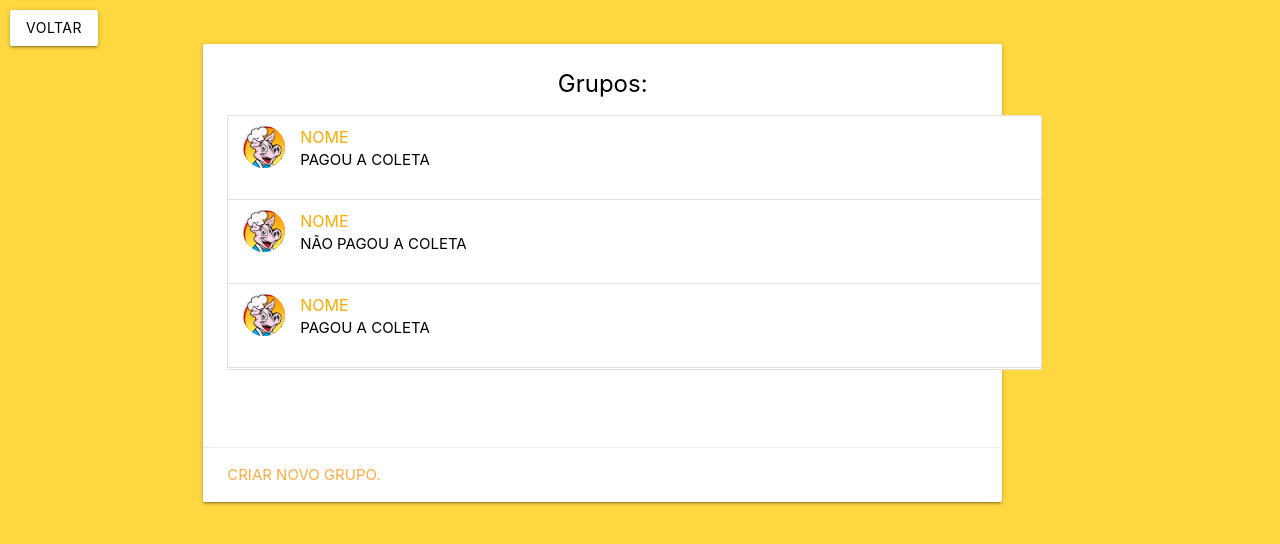
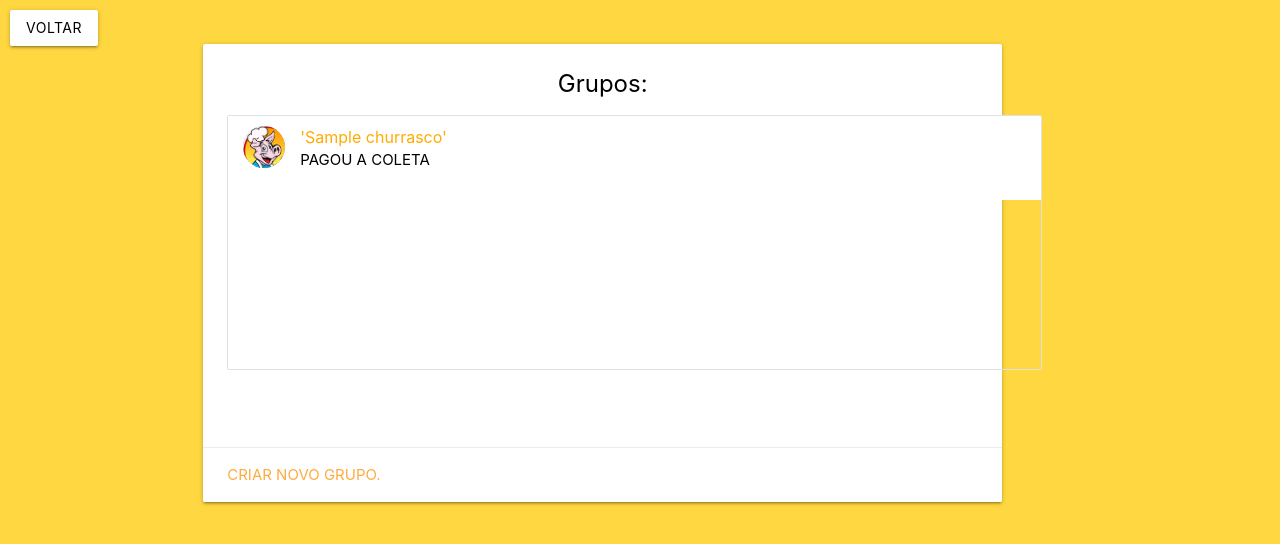
Before and after one commit to AmadorZcv/nosso-churrasco, a PHP site: page /tabs/grupo/grupo.php in a window 1280 px wide. Shown: the top 544 px of the page. Run offline with PHP 8.4, Linux system fonts and the light colour scheme; tables that the repository leaves empty hold one stand-in row (values such as "Sample post").

Commit message:
Tela de grupo pegando todos os grupos do banco

```diff
--- a/Web/tabs/grupo/grupo.php
+++ b/Web/tabs/grupo/grupo.php
@@ -3,6 +3,7 @@
 
     <!-- Compiled and minified CSS -->
     <link rel="stylesheet" href="https://cdnjs.cloudflare.com/ajax/libs/materialize/1.0.0-beta/css/materialize.min.css">
+    <link rel="stylesheet" href="../../css/materialize.min.css">
     <link rel="stylesheet" type="text/css" href="grupo.css">
     <!-- Compiled and minified JavaScript -->
     <script src="https://cdnjs.cloudflare.com/ajax/libs/materialize/1.0.0-beta/js/materialize.min.js"></script>
@@ -16,58 +17,54 @@
                 <div class="row">
                     <div class="col s11 ">
                     <div class="card white">
-                        <div class="card-content s12 black-text">
+                        <div class="card-content s8 black-text">
                         <span class="card-title black-text" align="center"><b>Grupos:</b></span>
+                        <ul class="collection" style="position:absolute; width:815; height:255; z-index:1; overflow: auto">
+                        <?php
+                        require_once '../../config.php';
+$sql = "SELECT * FROM churrasco";
+$result = mysqli_query($link,"SELECT * FROM churrasco");
+        if ($stmt = mysqli_prepare($link, $sql)) {
+            // Bind variables to the prepared statement as parameters
+            // Set parameters
+            // Attempt to execute the prepared statement
+            if (mysqli_stmt_execute($stmt)) {
+                // Store result
+                $result2 =mysqli_stmt_get_result($stmt);
+                mysqli_fetch_array($result2,MYSQLI_NUM);
+                $collection="collection-item avatar";
+                $materialIcons = "material-icons circle";
+                $grupoImagem = "grupo-imagem";
 
-                        <ul class="collection" style="position:absolute; width:815; height:255; z-index:1; overflow: auto">
-                            <li class="collection-item avatar">
-                            <i class="material-icons circle">
-                            <div class="grupo-imagem" align="center">
-                                <img src="../../assets/img/simboloPorcao.png" alt="imagem do grupo" style="width: 50px; height: 50px">
-                            </div>
-                            </i>
-                            <a class="title" href="../detalhes_do_grupo/grupo_detalhes.php">NOME</a>
-                            <p>PAGOU A COLETA
-                            </p>
-                            </li>
+                while($row = mysqli_fetch_array($result))
+                    {
+                       $churrasName = $row["churras_name"];
+                       echo "<li class='$collection'>";
+                       echo  "<i class='$materialIcons'>";
+                       echo  "<div class='$grupoImagem' align='center'>";
+                       echo  " <img src='../../assets/img/simboloPorcao.png' alt='imagem do grupo' style='width: 50px; height: 50px'>";
+                       echo"</div>";
+                       echo "</i>";
+                       echo "<a class='title' href='../detalhes_do_grupo/grupo_detalhes.php'>'$churrasName'</a>";
+                       echo "<p>PAGOU A COLETA";
+                       echo "</p>";
+                       echo "</li>";
+                    }
+            } else {
+                echo "Oops! Something went wrong. Please try again later.";
+            }
+        }
 
-                            <li class="collection-item avatar">
-                            <i class="material-icons circle">
-                            <div class="grupo-imagem" align="center">
-                                <img src="../../assets/img/simboloPorcao.png" alt="imagem do grupo" style="width: 50px; height: 50px">
-                            </div>
-                            </i>
-                            <a class="title" href="../detalhes_do_grupo/grupo_detalhes.php">NOME</a>
-                            <p>NÃO PAGOU A COLETA
-                            </p>
-                            </li>
 
-                            <li class="collection-item avatar">
-                            <i class="material-icons circle">
-                            <div class="grupo-imagem" align="center">
-                                <img src="../../assets/img/simboloPorcao.png" alt="imagem do grupo" style="width: 50px; height: 50px">
-                            </div>
-                            </i>
-                            <a class="title" href="../detalhes_do_grupo/grupo_detalhes.php">NOME</a>
-                            <p>PAGOU A COLETA
-                            </p>
-                            </li>
 
-                            <li class="collection-item avatar">
-                            <i class="material-icons circle">
-                            <div class="grupo-imagem" align="center">
-                                <img src="../../assets/img/simboloPorcao.png" alt="imagem do grupo" style="width: 50px; height: 50px">
-                            </div>
-                            </i>
-                            <a class="title" href="../detalhes_do_grupo/grupo_detalhes.php">NOME</a>
-                            <p>PAGOU A COLETA
-                            </p>
-                            </li>
+mysqli_close($link);
+?>
+
                         </ul>
                     </div>
                     <br><br><br><br><br><br><br><br><br><br><br><br><br><br>
                     <div class="card-action black-text">
-                        <a href="../criar_grupo/index.html">Criar Novo Grupo.</a>
+                        <a href="../criar_grupo/index.php">Criar Novo Grupo.</a>
                     </div>
                     </div>
                 </div>
```
